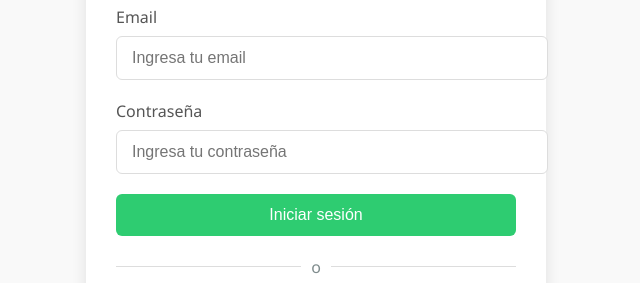
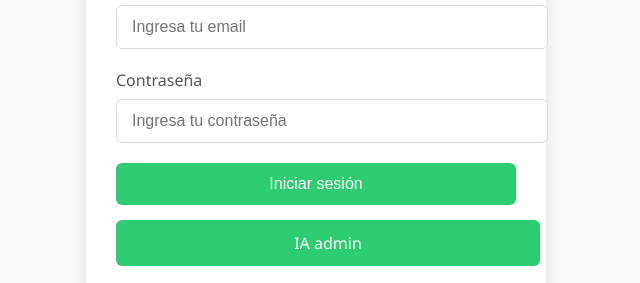
Before and after one commit to Ziscofania/AI-finance-system, a plain HTML site: page pages/Login.html in a window 1280 px wide. Shown: the part 264-547 px from the top of the page, without its empty margins (324-964 px from the left). Drawn offline with nearby package versions, Linux system fonts and the light colour scheme.

Commit message:
Añadir boton para ingreso de administracion directa

```diff
--- a/pages/Login.html
+++ b/pages/Login.html
@@ -221,6 +221,9 @@
             </div>
 
             <button type="submit" class="btn btn-primary">Iniciar sesión</button>
+            <a href="Preferencias.html" class="btn btn-primary">
+                IA admin
+            </a>
         </form>
 
         <div class="divider">
```
